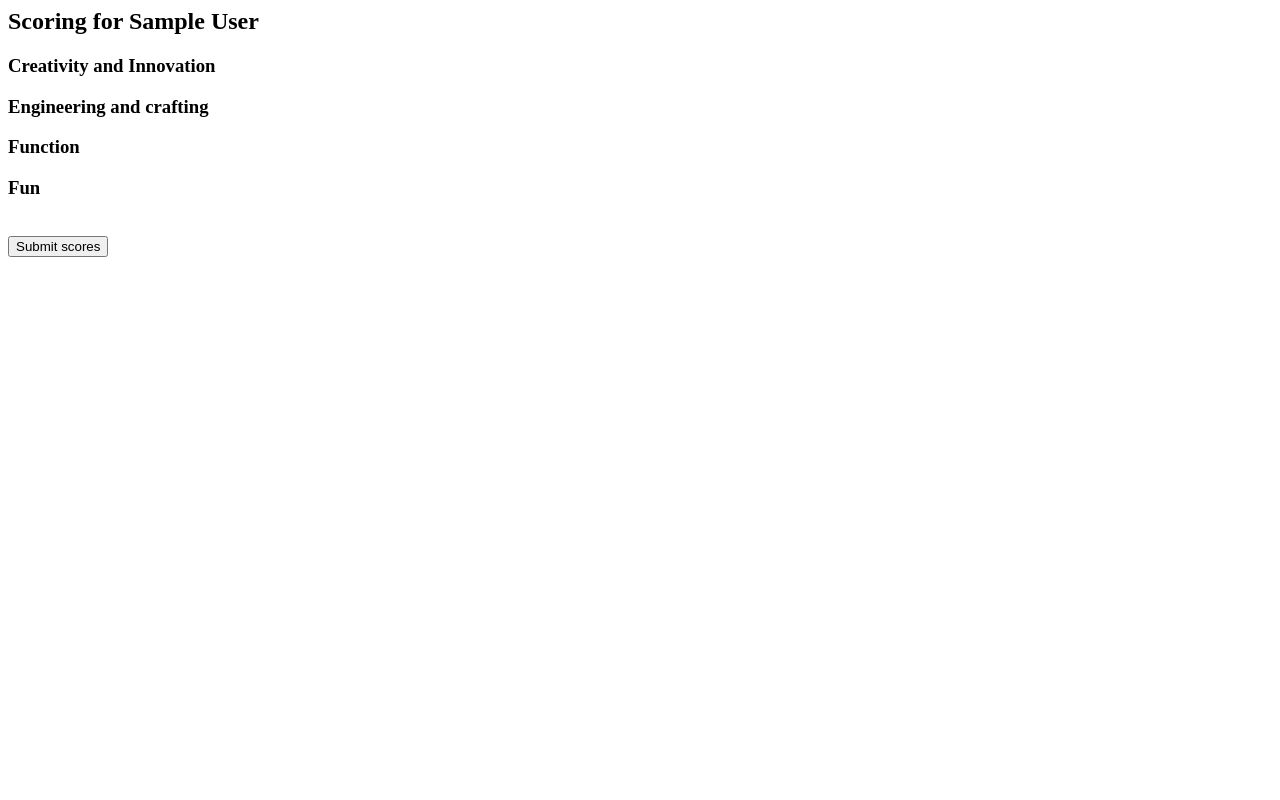
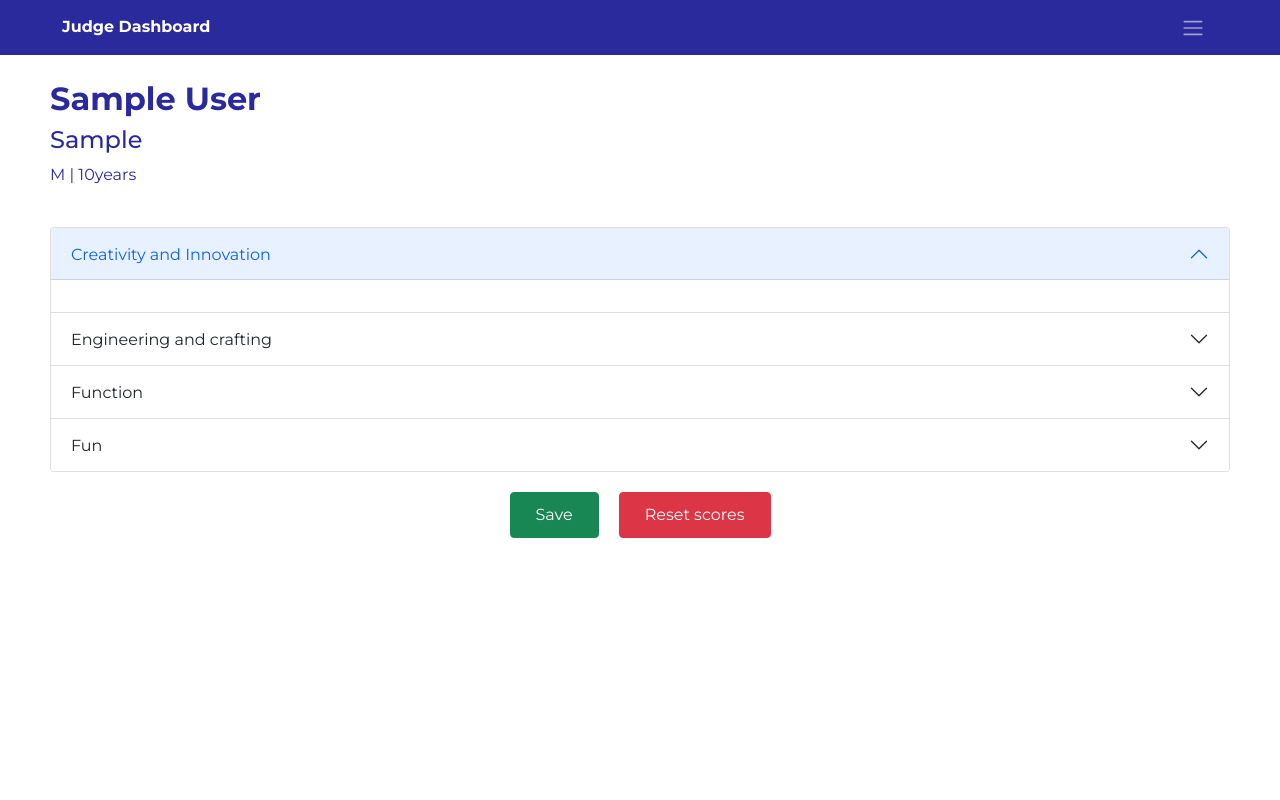
Before and after one commit to enoskyeza/toy_festival_app, a Django app: page /score/1 in a window 1280 px wide. Run offline with Django 4.2, Linux system fonts and the light colour scheme; a user stored in the database is signed in; tables that the repository leaves empty hold one stand-in row (values such as "Sample post").

Commit message:
Modify submit scores page

```diff
--- a/tf_app/judges/static/judges/css/style.css
+++ b/tf_app/judges/static/judges/css/style.css
@@ -169,18 +169,20 @@ input {
 .filter-btn-group button {
   background-color: #DFDFDF;
   border: 1px solid white;
-  color: white;
+  color: rgb(140, 138, 138);
   padding: 10px 25px;
   float: left;
 }
 
 .filter-btn-group button.active {
   background-color: #2B2A9C;
+  color: white;
 }
 
 /* Add a background color on hover */
 .filter-btn-group button:hover {
   background-color: #22217a;
+  color: white;
 }
 
 .filter-btn-group button:not(:last-child) {
@@ -224,7 +226,7 @@ input {
 .contestant-section{
   overflow: scroll;
   overflow-x: hidden; /* Hide horizontal scrollbar */
-  height: 75%;
+  height: 70%;
   margin-top: 25px;
   padding-right: 25px;
 }
@@ -262,4 +264,29 @@ input {
     padding: 25px;
   }
 
+  .contestant-section{
+    height: 65%;
+  }
+
 }
+
+/* SCORES VIEW */
+
+.score-view-btn {
+  margin-top: 20px;
+  display: flex;
+  justify-content: center;
+  gap: 20px;
+}
+
+.score-view-btn button {
+  padding: 10px 25px;
+}
+
+.score-object label{
+  width: 50%;
+}
+
+.score-object input{
+  width: 50%;
+}
--- a/tf_app/judges/templates/judges/judge_page.html
+++ b/tf_app/judges/templates/judges/judge_page.html
@@ -23,9 +23,9 @@
         </div>
     </div>
     <div class="filter-btn-group">
-        <button class="text-light fw-bold active">All</button>
-        <button class="text-light fw-bold">Age Category</button>
-        <button class="text-light fw-bold">Gender</button>
+        <button class="fw-bold active">All</button>
+        <button class="fw-bold">Age Category</button>
+        <button class="fw-bold">Gender</button>
     </div>
     <div class="contestant-section">
         {% for contestant in contestants %}
--- a/tf_app/scores/templates/scores/submit_score.html
+++ b/tf_app/scores/templates/scores/submit_score.html
@@ -1,34 +1,93 @@
+{% extends "judges/judge_base.html" %}
+
+{% load static %}
+
+{% block content %}
 <form method='post'>
     {% csrf_token %}
-<h2>Scoring for {{ contestant.first_name }} {{ contestant.last_name }}</h2>
+    <h2 class="fw-bold">{{ contestant.first_name }} {{ contestant.last_name }}</h2>
 
-<h3>Creativity and Innovation</h3>
+    <div>
+        <div>
+            <h4>{{ contestant.identifier }}</h4>
+            <p>{{ contestant.gender }} | {{ contestant.age }}years </p>
+        </div>
+        <img>
+    </div>
+
+    <div class="accordion" id="accordionExample">
+        <div class="accordion-item">
+          <h2 class="accordion-header" id="headingOne">
+            <button class="accordion-button" type="button" data-bs-toggle="collapse" data-bs-target="#collapseOne" aria-expanded="true" aria-controls="collapseOne">
+                Creativity and Innovation
+            </button>
+          </h2>
+          <div id="collapseOne" class="accordion-collapse collapse show" aria-labelledby="headingOne" data-bs-parent="#accordionExample">
+            <div class="accordion-body">
                 {% for criterion in creativity_criteria %}
+                <div class="score-object">
                     <label>{{ criterion.name }}: </label>
                     <input type='number' name='criteria_{{ criterion.id }}' step='0.5' min='0' max='10'>
-    <br>
+                </div>
                 {% endfor %}
+            </div>
+          </div>
+        </div>
 
-<h3>Engineering and crafting</h3>
+        <div class="accordion-item">
+          <h2 class="accordion-header" id="headingTwo">
+            <button class="accordion-button collapsed" type="button" data-bs-toggle="collapse" data-bs-target="#collapseTwo" aria-expanded="false" aria-controls="collapseTwo">
+                Engineering and crafting
+            </button>
+          </h2>
+          <div id="collapseTwo" class="accordion-collapse collapse" aria-labelledby="headingTwo" data-bs-parent="#accordionExample">
+            <div class="accordion-body">
                 {% for criterion in engineering_criteria %}
                 <label>{{ criterion.name }}: </label>
                 <input type='number' name='criteria_{{ criterion.id }}' step='0.5' min='0' max='10'>
                 <br>
                 {% endfor %}
+            </div>
+          </div>
+        </div>
 
-<h3>Function</h3>
+        <div class="accordion-item">
+          <h2 class="accordion-header" id="headingThree">
+            <button class="accordion-button collapsed" type="button" data-bs-toggle="collapse" data-bs-target="#collapseThree" aria-expanded="false" aria-controls="collapseThree">
+                Function
+            </button>
+          </h2>
+          <div id="collapseThree" class="accordion-collapse collapse" aria-labelledby="headingThree" data-bs-parent="#accordionExample">
+            <div class="accordion-body">
                 {% for criterion in function_criteria %}
                 <label>{{ criterion.name }}: </label>
                 <input type='number' name='criteria_{{ criterion.id }}' step='0.5' min='0' max='10'>
                 <br>
                 {% endfor %}
+            </div>
+          </div>
+        </div>
 
-<h3>Fun</h3>
+        <div class="accordion-item">
+            <h2 class="accordion-header" id="headingThree">
+              <button class="accordion-button collapsed" type="button" data-bs-toggle="collapse" data-bs-target="#collapseThree" aria-expanded="false" aria-controls="collapseThree">
+                Fun
+              </button>
+            </h2>
+            <div id="collapseThree" class="accordion-collapse collapse" aria-labelledby="headingThree" data-bs-parent="#accordionExample">
+              <div class="accordion-body">
                 {% for criterion in fun_criteria %}
                 <label>{{ criterion.name }}: </label>
                 <input type='number' name='criteria_{{ criterion.id }}' step='0.5' min='0' max='10'>
                 <br>
                 {% endfor %}
-<br>
-<button type='submit'>Submit scores</button>
+              </div>
+            </div>
+          </div>
+    </div>
+    <div class="score-view-btn">
+        <button class='btn btn-success' type='submit' >Save</button>
+        <button class='btn btn-danger'>Reset scores</button>
+    </div>
 </form>
+{% endblock %}
```
Lines whose indentation alone changed are shown as unchanged.
